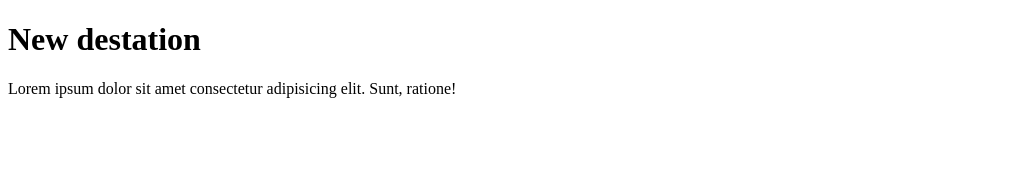
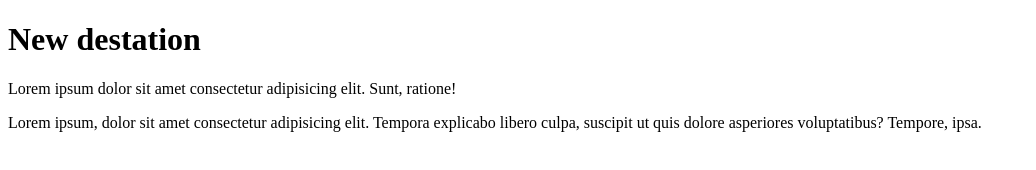
Before and after one commit to Ather1230/my-third-repository, a plain HTML site: page index.html in a window 1280 px wide. Shown: the whole page, without its empty margins (0-1036 px from the left). Drawn offline with Linux system fonts and the light colour scheme.

Commit message:
p tag add

```diff
--- a/index.html
+++ b/index.html
@@ -9,6 +9,7 @@
 <body>
     <h1>New destation</h1>
     <p>Lorem ipsum dolor sit amet consectetur adipisicing elit. Sunt, ratione!</p>
+    <p>Lorem ipsum, dolor sit amet consectetur adipisicing elit. Tempora explicabo libero culpa, suscipit ut quis dolore asperiores voluptatibus? Tempore, ipsa.</p>
 
 
 </body>
```
